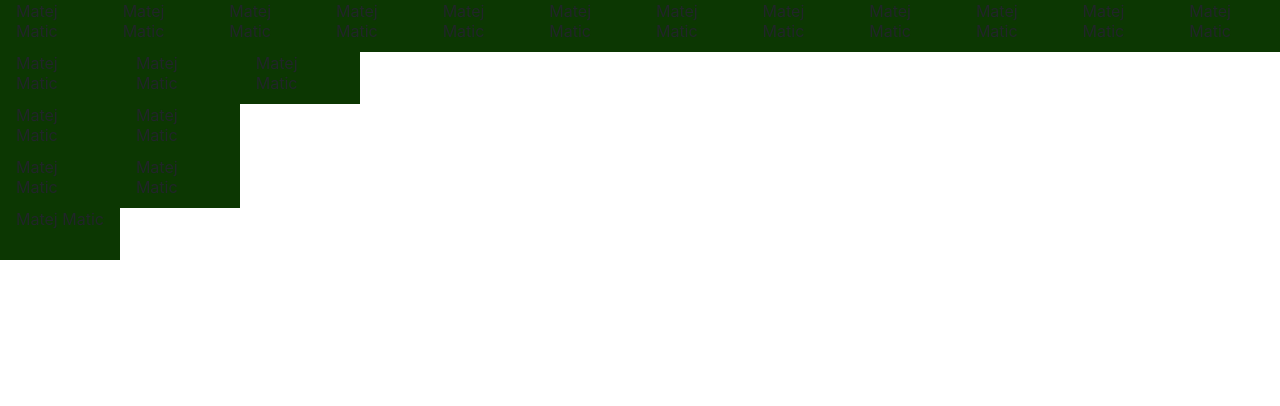
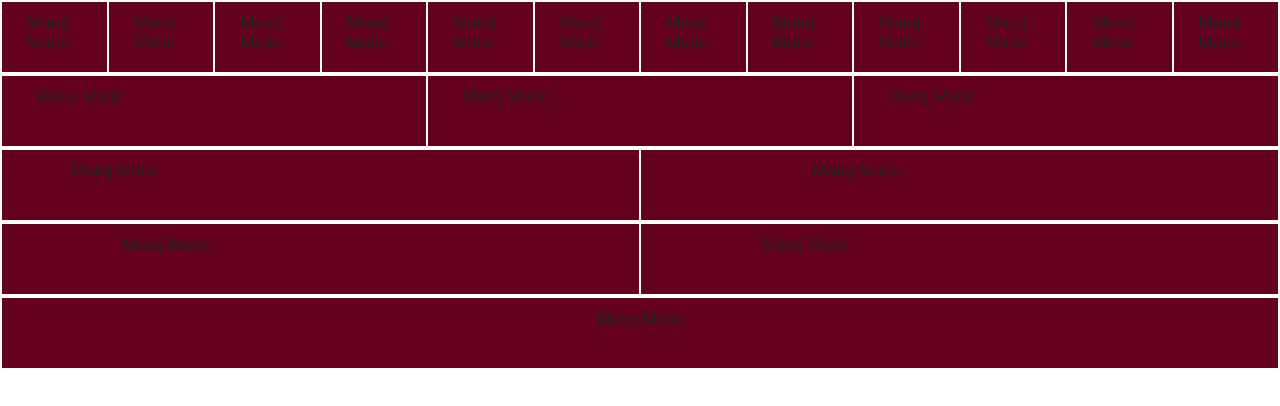
Before and after one commit to Matej194/matej194, a plain HTML site: page index.html in a window 1280 px wide. Drawn offline with nearby package versions, Linux system fonts and the light colour scheme.

Commit message:
Update style.css

```diff
--- a/style.css
+++ b/style.css
@@ -1,6 +1,10 @@
-td{background-color:rgb(12, 55, 2);
+td{
+    background-color: rgb(100, 2, 29);
+}
 
-.container {text-align: center;}
+.container{
+    text-align: center;
+}
 
 .table1 {
     width: 100%;
@@ -15,4 +19,6 @@ td{
     border-collapse: collapse;
 }
 
-.height{height: 50px;}
+.height{
+    height: 50px;
+}
```
